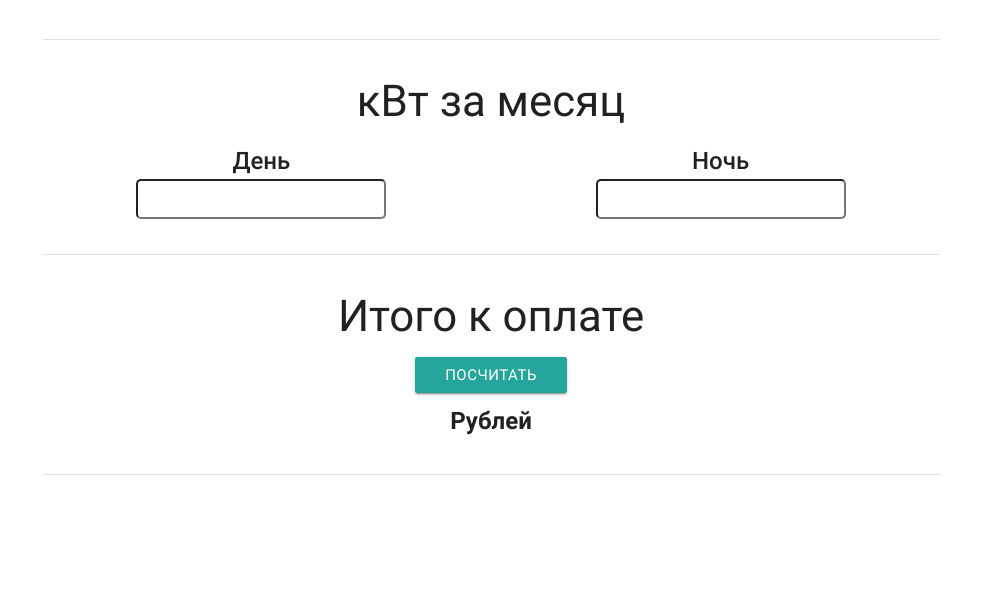
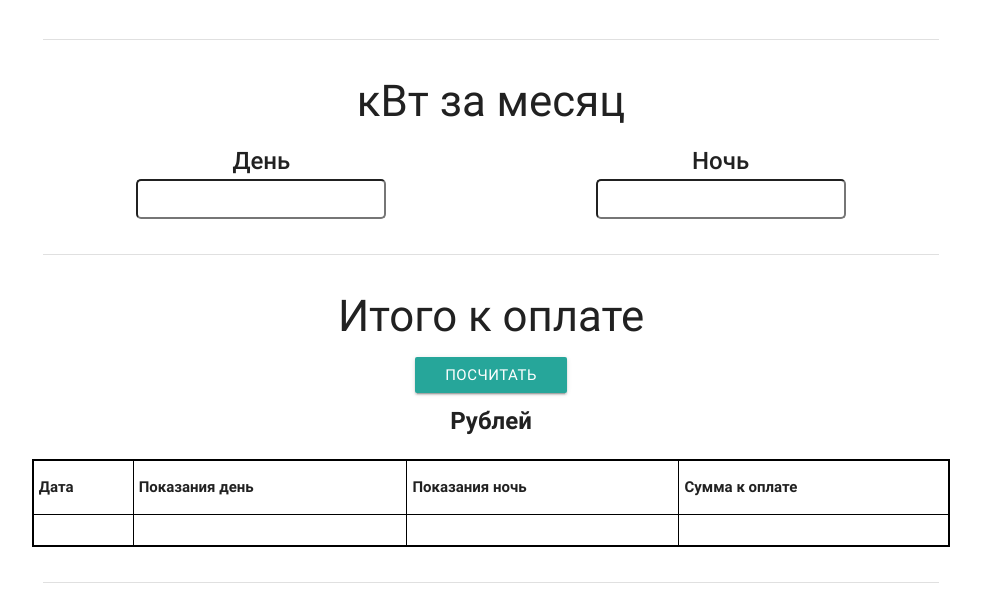
Before and after one commit to enmalafeev/meters-data, a website: page app/index.html in a window 1280 px wide. Shown: the part 666-1264 px from the top of the page, without its empty margins (149-1130 px from the left). Before the commit the page ends 1156 px from the top, so only its background shows below. Drawn offline with nearby package versions, Linux system fonts and the light colour scheme.

Commit message:
add table

```diff
--- a/app/index.html
+++ b/app/index.html
@@ -36,7 +36,7 @@
                 <!-- <a class="btn-floating btn-large waves-effect waves-light red">+</a> -->
                 <div class="col l12 m6 s12">
                     <span class="input-title">Mecяц</span><br>
-                    <input class="input" type="text" id="datepicker" onchange="getDate()">
+                    <input class="input" type="text" id="datepicker">
                 </div>
             </div>
 
@@ -100,6 +100,22 @@
                     </div>
 
                 </div>
+                <div class="row">
+                    <table class="table-res">
+                        <tr class="table-row">
+                            <th class="table-head">Дата</th>
+                            <th class="table-head">Показания день</th>
+                            <th class="table-head">Показания ночь</th>
+                            <th class="table-head">Сумма к оплате</th>
+                        </tr>
+                    <tr class="table-row">
+                            <td class="table-data date"></td>
+                            <td class="table-data day"></td>
+                            <td class="table-data night"></td>
+                            <td class="table-data res"></td>
+                        </tr>
+                    </table>
+                </div>
             </div>
 
             <div class="divider"></div>
--- a/app/js/script.js
+++ b/app/js/script.js
@@ -56,20 +56,23 @@ function getValueNightMonth() {
     document.getElementById("value-month-night").value = sub;
 }
 
-function getDate() {
-    var date = document.getElementById("datepicker").value;
-    console.log(date);
-}
-
 var count = document.querySelector(".btn");
 
 count.addEventListener('click', function () {
     var day_price = getValue("day-price");
     var night_price = getValue("night-price");
 
+    var datePick = document.getElementById("datepicker").value;
     var value_month_day = getValue("value-month-day");
     var value_month_night = getValue("value-month-night");
     var res = document.querySelector("#result");
 
+    var date = document.getElementsByClassName("date");
+    var day = document.getElementsByClassName("day");
+    var night = document.getElementsByClassName("night");
+    var result = document.getElementsByClassName("res");
+
+
     res.innerHTML = getResult(day_price, value_month_day, night_price, value_month_night);
+
 });
--- a/app/sass/master.sass
+++ b/app/sass/master.sass
@@ -35,3 +35,10 @@
 
 .red
     font-size: 2em !important
+
+.table-res
+    border: 2px solid #000
+
+.table-head,
+.table-data
+    border: 1px solid #000
```
Also changed, not shown: app/css/master.css.
